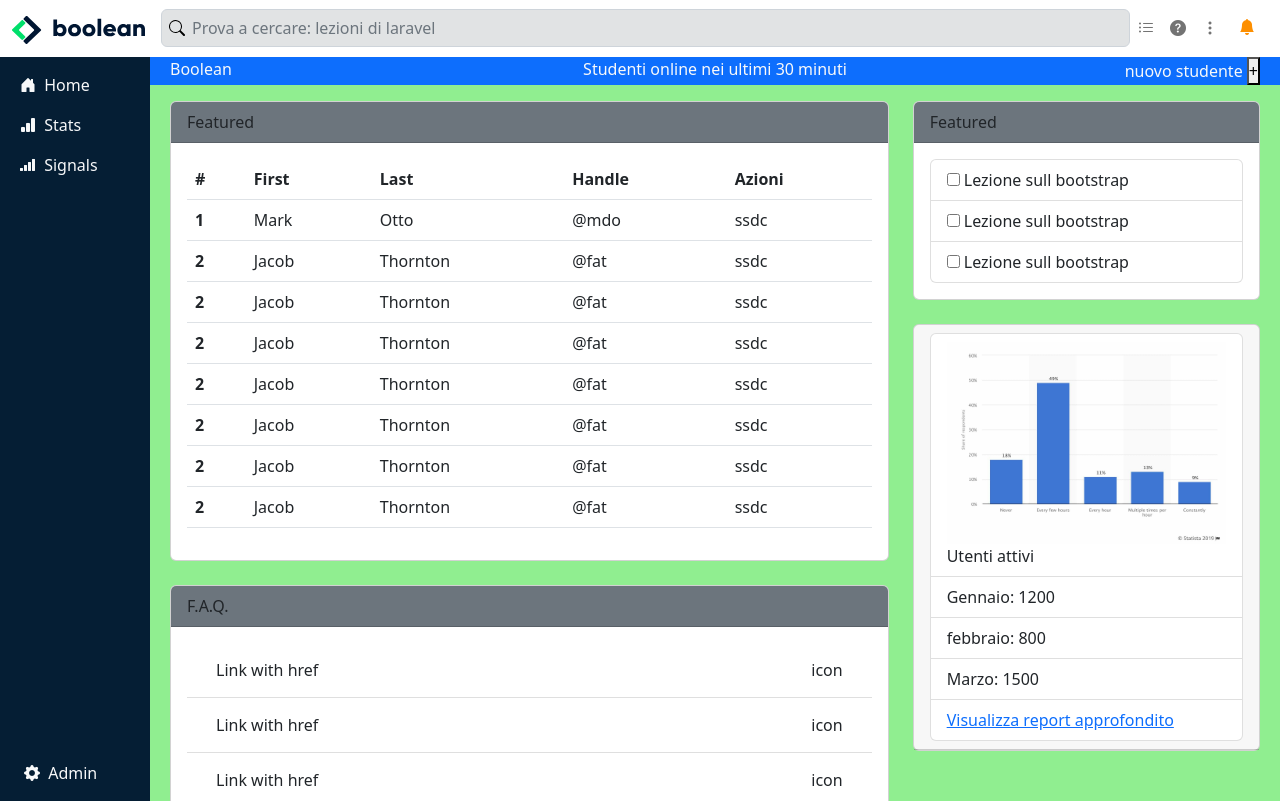
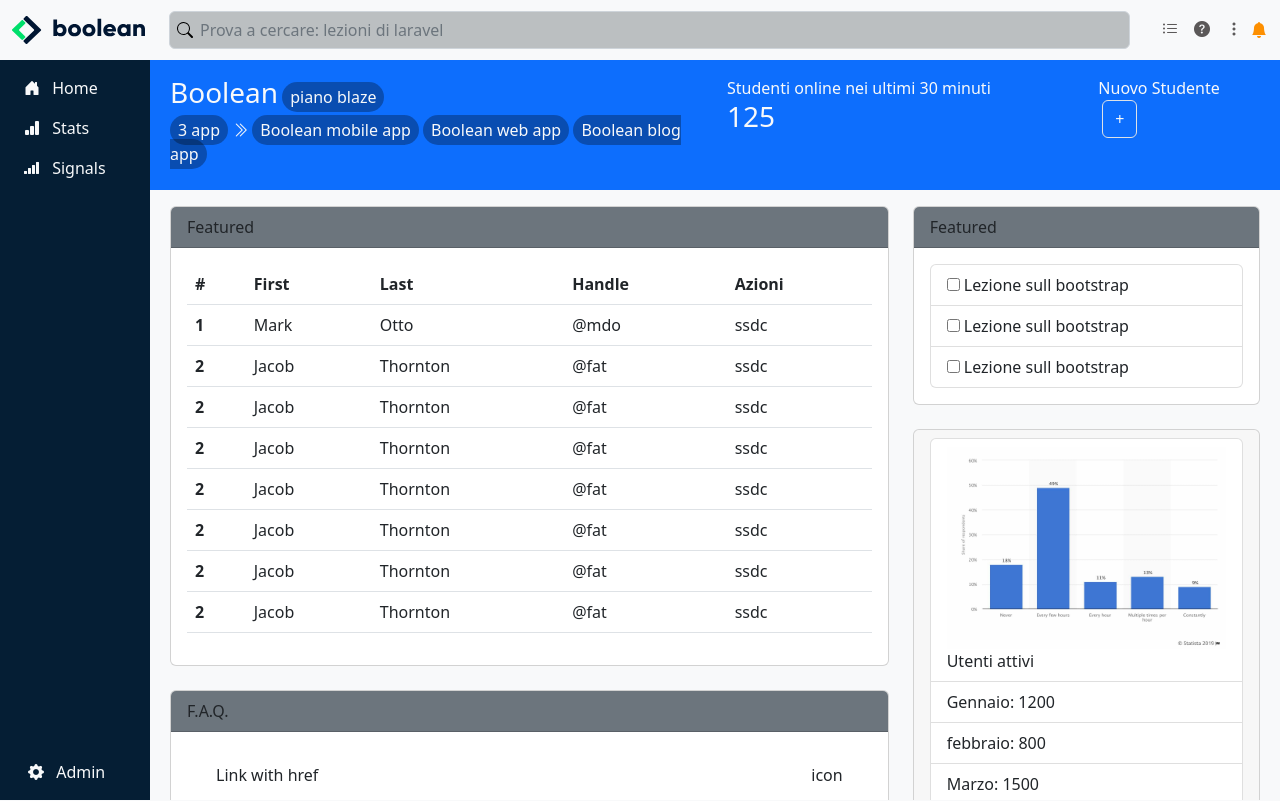
Before and after one commit to Leovilcu1/html-css-bootstrap-dashboard, a plain HTML site: page index.html in a window 1280 px wide. Drawn offline with nearby package versions, Linux system fonts and the light colour scheme.

Commit message:
html-css-bootstrap-dashboard

```diff
--- a/css/style.css
+++ b/css/style.css
@@ -9,20 +9,34 @@
 
 }
 :root{
+    --my-primary:#f8f9fa;
     --my-dark:#051e34;
-    --my-gray:#e1e3e4;
+    --my-gray:#bbbfc1;
     --my-bell:#fd8f00;
+    --my-gray-dark:#5b5858;
+    --my-opasity:rgba(0, 0, 0, 0.3);
+}
+header{
+    height: 60px;
+}
+.logo-mob{
+    width: 40px;
+}
+.my-gray-dark{
+    color: var(--my-gray-dark);
 }
 .app{
-    height: calc(100vh - 56px);
+    height: calc(100vh - 60px);
 }
-.left{
+aside{
     width: 150px;
 }
 
-.right{
-    background-color: lightgreen;
+.main{
     width: calc(100% - 150px);
+}
+.my-opasity{
+    background-color: var(--my-opasity);
 }
 .my-dark{
     background-color: var(--my-dark);
@@ -35,3 +49,19 @@
 .my-bell{
     color: var(--my-bell);
 }
+.bg-my-primary{
+    background-color: var(--my-primary);
+}
+
+
+
+/* media query */
+@media all and ( max-width: 992px){
+    aside{
+        width: 70px;
+    }
+
+    .main{
+        width: calc(100% - 70px);
+    }
+}
--- a/index.html
+++ b/index.html
@@ -9,105 +9,113 @@
     <link rel="stylesheet" href="css/style.css">
     <title>Bootstrap Dashboard</title>
 </head>
-<body>
+<body class="bg-my-primary">
     <!-- INIZIO-HEADER -->
-
-
-
-
-    <header class="stiky-top">
-        <nav class="navbar navbar-expand bg">
+    <header class="align-items-center d-flex">
         <div class="container-fluid">
-              <a class="navbar-brand text-decoration-none" href="#"><img src="img/logo.svg" alt=""></a>
-
+            <div class="row align-items-center bg-light">
+                <div class="col-auto ">
+                    <a class="navbar-brand text-decoration-none  d-none d-lg-block" href="#"><img src="img/logo.svg" alt=""></a>
+                    <a class="navbar-brand text-decoration-none  d-lg-none" href="#"><img class="logo-mob" src="img/mobile-logo.png" alt=""></a>
+                </div>
+                <div class="col">
                     <form class="input-group" role="search">
-
-                <input  class="form-control my-icon-input " type="text" placeholder="Prova a cercare: lezioni di laravel " aria-label=" input example">
+                        <input  class="form-control my-icon-input" type="text" placeholder="Prova a cercare: lezioni di laravel " aria-label=" input example">
                     </form>
-
-              <div class=" collapse navbar-collapse">
-                <ul class="navbar-nav">
-                  <li class="nav-item">
-                    <a class="nav-link " href="#"><i class="bi bi-list-ul "></i></a>
-                  </li>
-                  <li class="nav-item">
-                    <a class="nav-link " href="#"><i class="bi bi-question-circle-fill "></i></a>
-                  </li>
-                  <li class="nav-item">
-                    <a class="nav-link "><i class="bi bi-three-dots-vertical "></i></a>
-                  </li>
-                  <div class="dropdown">
-                    <button class="btn  dropdown" type="button" data-bs-toggle="dropdown" aria-expanded="false">
-                      <span><i class="bi bi-bell-fill my-bell "></i></span>
-                    </button>
+                </div>
+                <div class="col-auto d-flex">
+                    <a class="my-gray-dark px-2 d-none d-lg-block" href="#"><i class="bi bi-list-ul "></i></a>
+                    <a class="my-gray-dark px-2 d-none d-lg-block" href="#"><i class="bi bi-question-circle-fill "></i></a>
+                    <a class="my-gray-dark px-2 d-none d-lg-block"><i class="bi bi-three-dots-vertical "></i></a>
+                    <a class="btn p-0  dropdown" type="button" data-bs-toggle="dropdown" aria-expanded="false">
+                        <span><i class="bi bi-bell-fill my-bell"></i></span>
+                    </a>
                     <ul class="dropdown-menu">
                         <li><button class="dropdown-item" type="button">Action</button></li>
                         <li><button class="dropdown-item" type="button">Another action</button></li>
                         <li><button class="dropdown-item" type="button">Something else here</button></li>
                     </ul>
                 </div>
-                </ul>
             </div>
         </div>
-          </nav>
     </header>
-    <!-- FINE-HEADER -->
-
                                  <!-- INIZIO-MAIN -->
 
-
     <main>
-    <!-- section -->
         <div class="app d-flex">
-        <div class="left my-dark">
-            <ul class=" flex-column mb-3 px-0 d-none d-md-flex h-100" >
+                                <!-- section-aside-->
+            <aside class="my-dark">
+                <ul class=" flex-column mb-3 px-0 d-flex  h-100" >
                     <li class="p-3" >
                         <a class="text-decoration-none text-light" href="#">
-                        <i class="bi bi-house-door-fill px-1"></i>
-                         <span>Home</span>
+                            <i class="bi bi-house-door-fill px-2"></i>
+                            <span class="d-none d-lg-inline">Home</span>
                         </a>
                     </li>
                     <li class="px-3" >
                         <a class="text-decoration-none text-light" href="#">
-                        <i class="bi bi-bar-chart-fill px-1"></i>
-                        <span>Stats</span>
+                            <i class="bi bi-bar-chart-fill px-2"></i>
+                            <span class="d-none d-lg-inline">Stats</span>
                         </a>
                     </li>
                     <li class="p-3" >
                         <a class="text-decoration-none text-light" href="#">
-                        <i class="bi bi-reception-4 px-1"></i>
-                        <span>Signals</span>
+                            <i class="bi bi-reception-4 px-2"></i>
+                            <span class="d-none d-lg-inline">Signals</span>
                         </a>
                     </li>
                     <li class="mt-auto p-3" >
                         <a class="text-decoration-none text-light px-1" href="#">
-                        <i class="bi bi-gear-fill px-1 "></i>
-                        <span>Admin</span>
+                            <i class="bi bi-gear-fill px-2 "></i>
+                            <span class="d-none d-lg-inline">Admin</span>
                         </a>
                     </li>
                 </ul>
+            </aside>
+                                <!-- section-header-main -->
+            <div class="main overflow-auto">
+                <div class="container-flex text-light">
+                    <div class="row bg-primary mx-0 px-2 py-3">
+                        <div class="col-sm-4 col-lg-6 my-3 my-sm-0">
+                            <div class="">
+                                <h3 class="d-inline">Boolean</h3>
+                                <span class="px-2 py-1 rounded-5 my-opasity">piano blaze</span>
+                            </div>
+                            <div class="py-2">
+                                <span class="px-2 py-1 rounded-5 my-opasity">3 app</span>
+                                <i class="bi bi-chevron-double-right"></i>
+                                <span class="px-2 py-1 rounded-5 my-opasity d-none d-lg-inline">Boolean mobile app</span>
+                                <span class="px-2 py-1 rounded-5 my-opasity d-none d-lg-inline">Boolean web app</span>
+                                <span class="px-2 py-1 rounded-5 my-opasity d-none d-lg-inline">Boolean blog app</span>
+                                <spanpx-2 class=" px-2 py-1 rounded-5 my-opasity  d-lg-none">+</span>
+                            </div>
                         </div>
 
-        <div class="right overflow-auto ">
-            <!-- section-header-main -->
-            <div class="container-flex text-light ">
-                <div class="row bg-primary mx-0 px-2 ">
-                    <div class="col">
-                        Boolean
+                        <div class="col-sm-4 col-lg-4">
+                            <span>
+                                Studenti online nei ultimi 30 minuti
+                            </span>
+                            <h3>125</h3>
                         </div>
 
-                    <div class="col text-center">
-                        Studenti online nei ultimi 30 minuti
+                        <div class="col-sm-4 col-lg-2 order-first order-sm-1 ">
+                            <span>Nuovo Studente</span>
+                            <button class="btn border text-light mx-1" type="button" data-bs-toggle="offcanvas" data-bs-target="#offcanvasRight" aria-controls="offcanvasRight">+</button>
+
+                            <div class="offcanvas offcanvas-end" tabindex="-1" id="offcanvasRight" aria-labelledby="offcanvasRightLabel">
+                            <div class="offcanvas-header">
+                                <h5 class="offcanvas-title" id="offcanvasRightLabel">Offcanvas right</h5>
+                                <button type="button" class="btn-close" data-bs-dismiss="offcanvas" aria-label="Close"></button>
                             </div>
-
-                    <div class="col text-end">
-                        nuovo studente
-                        <button>+</button>
+                            <div class="offcanvas-body">
+                                ...
+                            </div>
+                            </div>
                         </div>
                     </div>
                 </div>
                 <!-- section-content-main -->
-
+                <div class="container-flex">
                     <div class="row  px-2 py-3 mx-0">
                         <div class="col-12 col-md-8">
                             <div class="card">
@@ -186,9 +194,7 @@
                                     </table>
                                 </div>
                             </div>
-
-                    <div class="col-12 my-4">
-                        <div class="card">
+                            <div class="card my-4">
                                 <div class="card-header bg-secondary">
                                     F.A.Q.
                                 </div>
@@ -241,25 +247,8 @@
                                         </li>
                                     </ul>
                                 </div>
-
                             </div>
                         </div>
-
-                </div>
-
-
-
-
-
-
-
-
-
-
-
-
-
-
 
                         <div class="col-12 col-md-4">
                             <div class="card ">
@@ -282,8 +271,8 @@
                                         </li>
                                     </ul>
                                 </div>
+                            </div>
 
-                    </div>
                             <div class="card my-4">
                                 <div class="card-header">
                                     <ul class="list-group text-start">
@@ -308,29 +297,9 @@
                             </div>
                         </div>
                     </div>
-
-
-
-
-
-
-
-
-
-
                 </div>
             </div>
-
-
-    <!-- section -->
-
-
-    <!-- section -->
-
-
-    <!-- section -->
-
-
+        </div>
     </main>
     <!-- FINE-MAIN -->
 
```
Also changed, not shown: 1 other file. Lines whose indentation alone changed are shown as unchanged.
